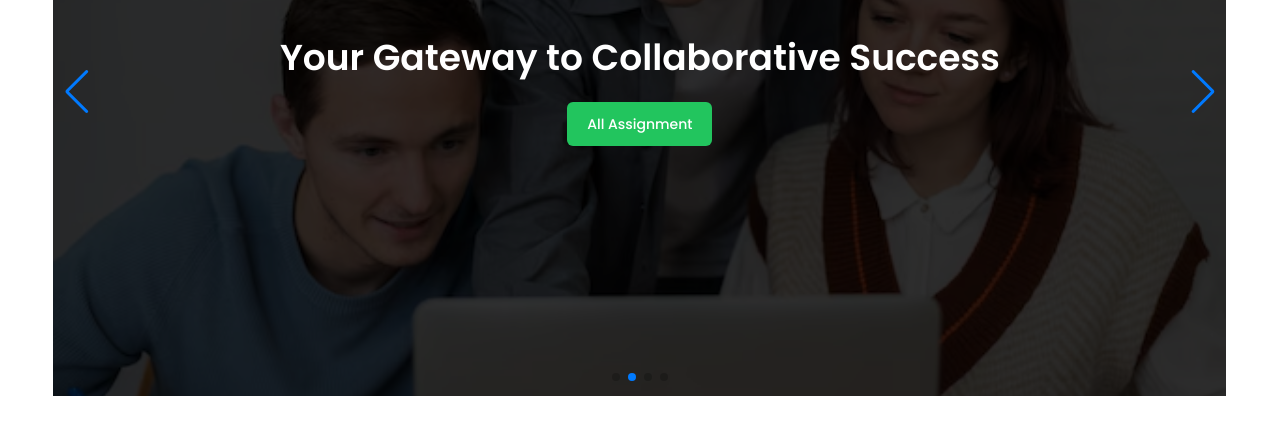
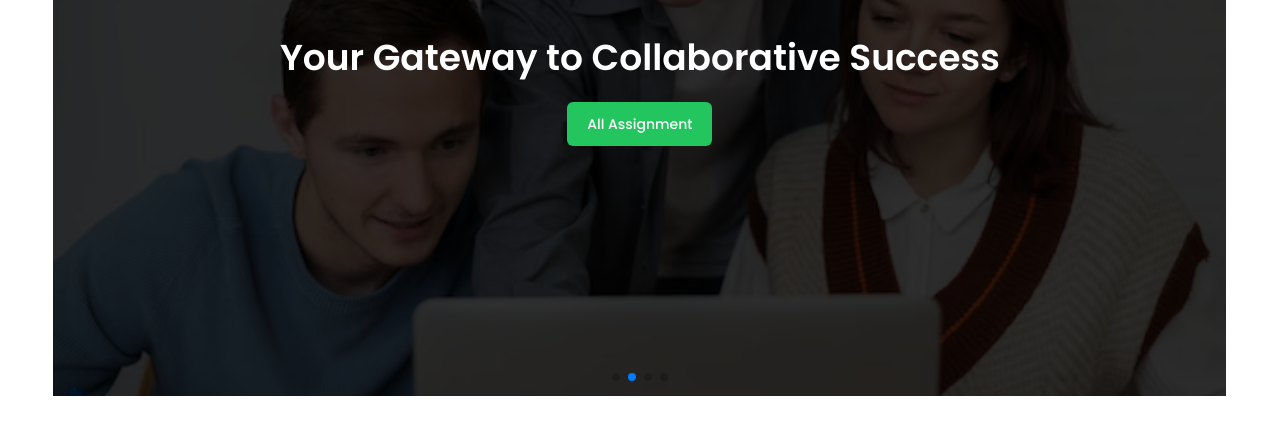
Before and after one commit to mahdihasan333/assignmentBuddy-client, a React (Vite) app: page / in a window 1280 px wide. Shown: the part 284-722 px from the top of the page. Built offline with nearby package versions, Linux system fonts and the light colour scheme; no server answers.

Commit message:
update banner section remove arrow

```diff
--- a/src/components/Banner.jsx
+++ b/src/components/Banner.jsx
@@ -30,7 +30,7 @@ const Banner = () => {
         pagination={{
           clickable: true,
         }}
-        navigation={true}
+        navigation={false}
         modules={[Autoplay, Pagination, Navigation]}
         className="mySwiper"
       >
```
